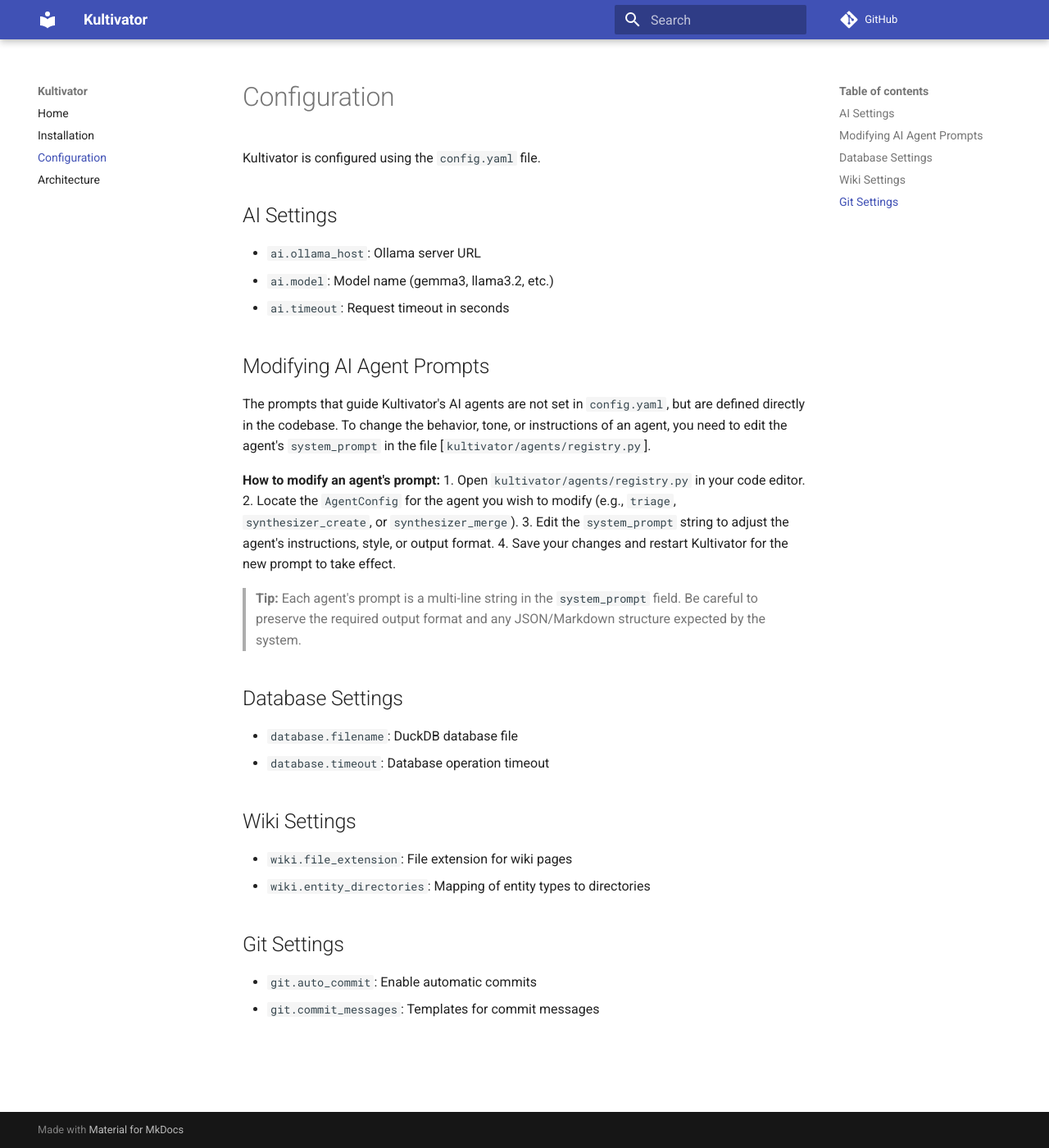
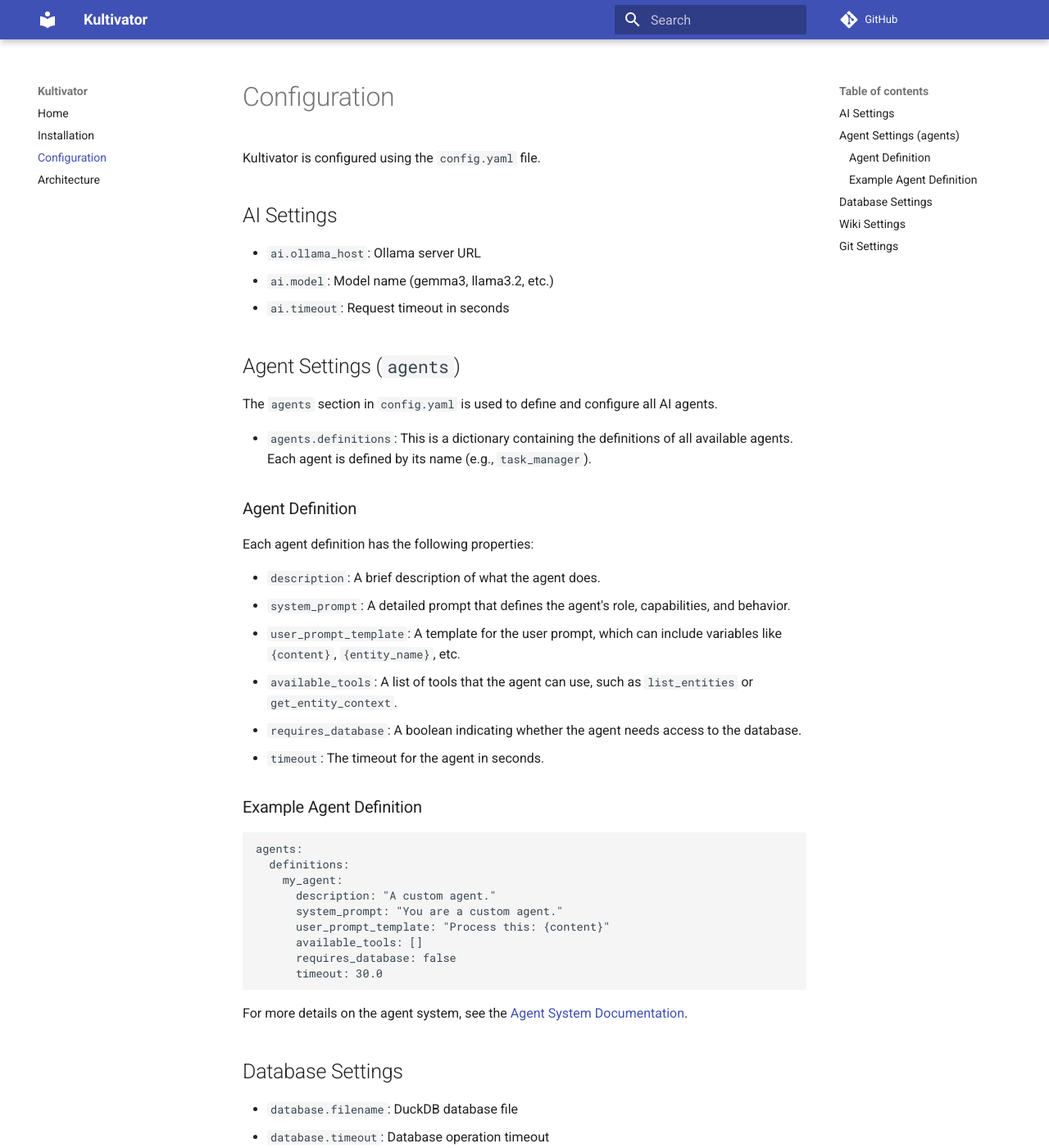
Before and after one commit to andjar/Kultivator, an MkDocs documentation site: the page built from docs/configuration.md, in a window 1280 px wide and 1400 px high. Shown: the whole window at 82% size. Built offline with MkDocs 1.6.1 and Material for MkDocs 9.7.7, drawn with Linux system fonts in a browser that asks for light colours; comment, search, counter and statistics services are not loaded.

Commit message:
Update documentation for new agent definition system

````diff
--- a/docs/configuration.md
+++ b/docs/configuration.md
@@ -7,16 +7,38 @@ Kultivator is configured using the `config.yaml` file.
 - `ai.model`: Model name (gemma3, llama3.2, etc.)
 - `ai.timeout`: Request timeout in seconds
 
-## Modifying AI Agent Prompts
-The prompts that guide Kultivator's AI agents are not set in `config.yaml`, but are defined directly in the codebase. To change the behavior, tone, or instructions of an agent, you need to edit the agent's `system_prompt` in the file [`kultivator/agents/registry.py`].
+## Agent Settings (`agents`)
 
-**How to modify an agent's prompt:**
-1. Open `kultivator/agents/registry.py` in your code editor.
-2. Locate the `AgentConfig` for the agent you wish to modify (e.g., `triage`, `synthesizer_create`, or `synthesizer_merge`).
-3. Edit the `system_prompt` string to adjust the agent's instructions, style, or output format.
-4. Save your changes and restart Kultivator for the new prompt to take effect.
+The `agents` section in `config.yaml` is used to define and configure all AI agents.
 
-> **Tip:** Each agent's prompt is a multi-line string in the `system_prompt` field. Be careful to preserve the required output format and any JSON/Markdown structure expected by the system.
+- `agents.definitions`: This is a dictionary containing the definitions of all available agents. Each agent is defined by its name (e.g., `task_manager`).
+
+### Agent Definition
+
+Each agent definition has the following properties:
+
+- `description`: A brief description of what the agent does.
+- `system_prompt`: A detailed prompt that defines the agent's role, capabilities, and behavior.
+- `user_prompt_template`: A template for the user prompt, which can include variables like `{content}`, `{entity_name}`, etc.
+- `available_tools`: A list of tools that the agent can use, such as `list_entities` or `get_entity_context`.
+- `requires_database`: A boolean indicating whether the agent needs access to the database.
+- `timeout`: The timeout for the agent in seconds.
+
+### Example Agent Definition
+
+```yaml
+agents:
+  definitions:
+    my_agent:
+      description: "A custom agent."
+      system_prompt: "You are a custom agent."
+      user_prompt_template: "Process this: {content}"
+      available_tools: []
+      requires_database: false
+      timeout: 30.0
+```
+
+For more details on the agent system, see the [Agent System Documentation](agent_system.md).
 
 ## Database Settings
 - `database.filename`: DuckDB database file
````
Also changed, not shown: README.md (+37 -36 lines), docs/architecture.md (+10 -16 lines).
